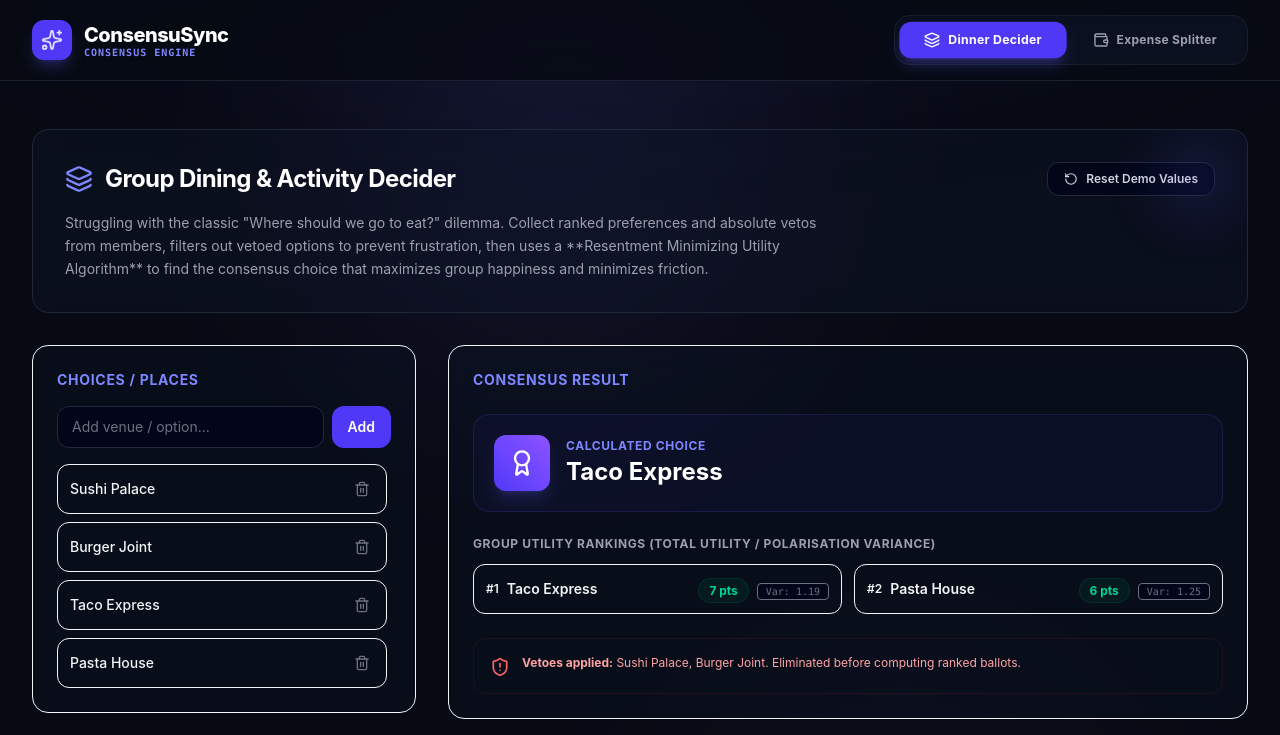
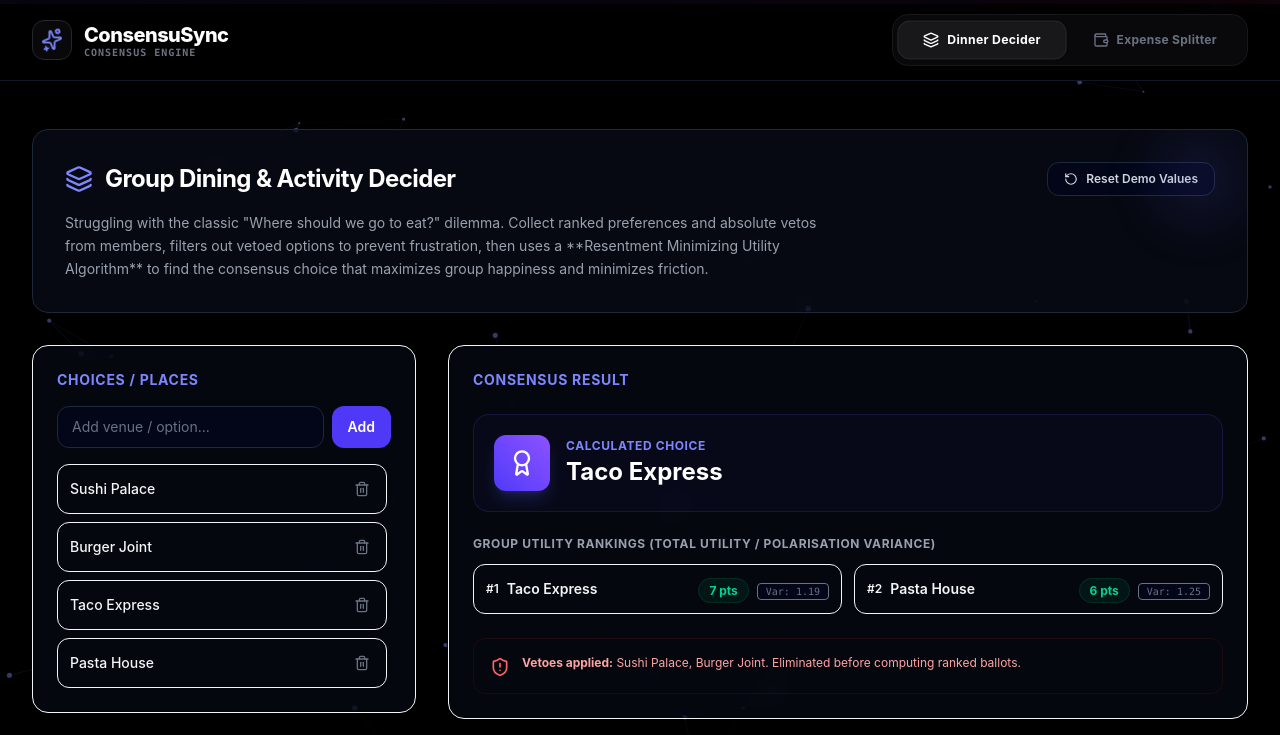
Before and after one commit to mrepiepie/Consenus-sync-, a React (Vite) app: page / in a window 1280 px wide. Shown: the top 735 px of the page. Built offline with nearby package versions, Linux system fonts and the light colour scheme.

Commit message:
Implement interactive canvas cursor particles and absolute black themed background

```diff
--- a/src/App.jsx
+++ b/src/App.jsx
@@ -1,61 +1,185 @@
-import React, { useState } from 'react';
+import React, { useState, useEffect, useRef } from 'react';
 import ActivityDecider from './components/ActivityDecider';
 import BillSplitter from './components/BillSplitter';
 import { Layers, Wallet, Sparkles } from 'lucide-react';
 
 function App() {
   const [activeTab, setActiveTab] = useState('dining');
+  const canvasRef = useRef(null);
+
+  // Mouse particle interactive background logic
+  useEffect(() => {
+    const canvas = canvasRef.current;
+    if (!canvas) return;
+    const ctx = canvas.getContext('2d');
+
+    let animationId;
+    let width = (canvas.width = window.innerWidth);
+    let height = (canvas.height = window.innerHeight);
+
+    const particles = [];
+    const particleCount = 70;
+    const maxDistance = 120;
+    const mouse = { x: null, y: null, radius: 150 };
+
+    class Particle {
+      constructor() {
+        this.x = Math.random() * width;
+        this.y = Math.random() * height;
+        this.vx = (Math.random() - 0.5) * 0.6;
+        this.vy = (Math.random() - 0.5) * 0.6;
+        this.size = Math.random() * 2 + 1;
+        this.originalSize = this.size;
+      }
+
+      update() {
+        // Move particle
+        this.x += this.vx;
+        this.y += this.vy;
+
+        // Bounce on boundary limits
+        if (this.x < 0 || this.x > width) this.vx *= -1;
+        if (this.y < 0 || this.y > height) this.vy *= -1;
+
+        // Push away from mouse cursor interactively
+        if (mouse.x !== null && mouse.y !== null) {
+          const dx = this.x - mouse.x;
+          const dy = this.y - mouse.y;
+          const dist = Math.sqrt(dx * dx + dy * dy);
+          if (dist < mouse.radius) {
+            const force = (mouse.radius - dist) / mouse.radius;
+            const angle = Math.atan2(dy, dx);
+            this.x += Math.cos(angle) * force * 3;
+            this.y += Math.sin(angle) * force * 3;
+            this.size = this.originalSize * 1.5;
+          } else {
+            this.size = this.originalSize;
+          }
+        }
+      }
+
+      draw() {
+        ctx.beginPath();
+        ctx.arc(this.x, this.y, this.size, 0, Math.PI * 2);
+        ctx.fillStyle = 'rgba(129, 140, 248, 0.4)';
+        ctx.fill();
+      }
+    }
+
+    // Initialize particles
+    for (let i = 0; i < particleCount; i++) {
+      particles.push(new Particle());
+    }
+
+    // Event listeners
+    const handleMouseMove = (e) => {
+      mouse.x = e.clientX;
+      mouse.y = e.clientY;
+    };
+
+    const handleMouseLeave = () => {
+      mouse.x = null;
+      mouse.y = null;
+    };
+
+    const handleResize = () => {
+      width = canvas.width = window.innerWidth;
+      height = canvas.height = window.innerHeight;
+    };
+
+    window.addEventListener('mousemove', handleMouseMove);
+    window.addEventListener('mouseleave', handleMouseLeave);
+    window.addEventListener('resize', handleResize);
+
+    const animate = () => {
+      ctx.clearRect(0, 0, width, height);
+
+      // Draw and update particles
+      particles.forEach(p => {
+        p.update();
+        p.draw();
+      });
+
+      // Draw interactive connections
+      for (let i = 0; i < particles.length; i++) {
+        for (let j = i + 1; j < particles.length; j++) {
+          const dx = particles[i].x - particles[j].x;
+          const dy = particles[i].y - particles[j].y;
+          const dist = Math.sqrt(dx * dx + dy * dy);
+
+          if (dist < maxDistance) {
+            ctx.beginPath();
+            ctx.moveTo(particles[i].x, particles[i].y);
+            ctx.lineTo(particles[j].x, particles[j].y);
+            // Dynamic opacity based on proximity distance
+            const alpha = (1 - dist / maxDistance) * 0.15;
+            ctx.strokeStyle = `rgba(129, 140, 248, ${alpha})`;
+            ctx.lineWidth = 1;
+            ctx.stroke();
+          }
+        }
+      }
+
+      animationId = requestAnimationFrame(animate);
+    };
+
+    animate();
+
+    return () => {
+      cancelAnimationFrame(animationId);
+      window.removeEventListener('mousemove', handleMouseMove);
+      window.removeEventListener('mouseleave', handleMouseLeave);
+      window.removeEventListener('resize', handleResize);
+    };
+  }, []);
 
   return (
-    <div className="min-h-screen text-gray-100 flex flex-col relative overflow-hidden bg-[#070a13] font-sans selection:bg-indigo-500/30 selection:text-indigo-200">
+    <div className="min-h-screen text-gray-100 flex flex-col relative overflow-hidden bg-black font-sans selection:bg-indigo-500/30 selection:text-indigo-200">
 
-      {/* Dynamic Animated Floating Background Blobs */}
-      <div className="absolute inset-0 z-0 pointer-events-none overflow-hidden" aria-hidden="true">
-        {/* Blob 1 - Slow float */}
-        <div className="bg-floating-blob-1 absolute top-[-10%] left-[20%] w-[600px] h-[600px] rounded-full bg-[radial-gradient(circle,rgba(99,102,241,0.13)_0%,rgba(124,58,237,0.03)_60%,transparent_100%)] filter blur-[80px]" />
+      {/* Interactive Glowing Interactive Canvas Background */}
+      <canvas
+        ref={canvasRef}
+        className="absolute inset-0 z-0 pointer-events-none"
+      />
 
-        {/* Blob 2 - Counter float */}
-        <div className="bg-floating-blob-2 absolute bottom-[10%] right-[10%] w-[500px] h-[500px] rounded-full bg-[radial-gradient(circle,rgba(236,72,153,0.06)_0%,rgba(99,102,241,0.02)_60%,transparent_100%)] filter blur-[90px]" />
-
-        {/* Ambient Top Glow Grid */}
-        <div className="absolute top-0 left-1/2 -translate-x-1/2 w-full max-w-7xl h-[300px] bg-[radial-gradient(ellipse_60%_50%_at_50%_0%,rgba(99,102,241,0.08)_0%,transparent_100%)] filter blur-[50px]" />
-      </div>
+      {/* Top Border Gradient Shadow Accent */}
+      <div className="absolute top-0 left-0 w-full h-1 bg-gradient-to-r from-indigo-500 via-purple-500 to-pink-500 z-50" />
 
       {/* Navigation Header */}
-      <header className="relative z-50 border-b border-gray-800/80 bg-[#070a13]/80 backdrop-blur-lg sticky top-0">
+      <header className="relative z-50 border-b border-gray-900 bg-black/90 backdrop-blur-lg sticky top-0">
         <div className="max-w-7xl mx-auto px-6 lg:px-8 h-20 flex items-center justify-between">
 
-          {/* Logo / Brand */}
+          {/* Brand Logo & Animated Icon */}
           <div className="flex items-center gap-3">
-            <div className="h-10 w-10 bg-indigo-600 rounded-xl flex items-center justify-center shadow-lg shadow-indigo-500/25 transition-transform hover:rotate-12 duration-300">
-              <Sparkles className="h-5.5 w-5.5 text-white animate-pulse" />
+            <div className="h-10 w-10 bg-zinc-950 border border-zinc-800 rounded-xl flex items-center justify-center shadow-lg shadow-black transition-transform duration-300">
+              <Sparkles className="h-5.5 w-5.5 text-indigo-400 logo-rotate" />
             </div>
             <div>
               <span className="font-extrabold text-xl tracking-tight text-white block">ConsensuSync</span>
-              <span className="text-[10px] block text-indigo-400 font-mono tracking-widest uppercase -mt-1 font-bold">
+              <span className="text-[10px] block text-gray-500 font-mono tracking-widest uppercase -mt-1 font-bold">
                 Consensus Engine
               </span>
             </div>
           </div>
 
           {/* Navigation island */}
-          <nav className="flex space-x-1 bg-slate-900/60 p-1.5 rounded-2xl border border-gray-800/60 backdrop-blur-md shadow-inner">
+          <nav className="flex space-x-1 bg-zinc-950 p-1.5 rounded-2xl border border-zinc-900 shadow-lg">
             <button
               onClick={() => setActiveTab('dining')}
-              className={`flex items-center gap-2 px-6 py-2.5 rounded-xl text-xs font-bold tracking-wide transition-all duration-300 ${
+              className={`flex items-center gap-2 px-6 py-2.5 rounded-xl text-xs font-bold tracking-wide transition-all duration-300 cursor-pointer ${
                 activeTab === 'dining'
-                  ? 'bg-indigo-600 text-white shadow-lg shadow-indigo-500/25 scale-[1.02]'
-                  : 'text-gray-400 hover:text-gray-200'
+                  ? 'bg-zinc-900 text-white shadow border border-zinc-800 scale-[1.02]'
+                  : 'text-gray-500 hover:text-gray-300'
               }`}
             >
               <Layers className="h-4 w-4" /> Dinner Decider
             </button>
             <button
               onClick={() => setActiveTab('bills')}
-              className={`flex items-center gap-2 px-6 py-2.5 rounded-xl text-xs font-bold tracking-wide transition-all duration-300 ${
+              className={`flex items-center gap-2 px-6 py-2.5 rounded-xl text-xs font-bold tracking-wide transition-all duration-300 cursor-pointer ${
                 activeTab === 'bills'
-                  ? 'bg-indigo-600 text-white shadow-lg shadow-indigo-500/25 scale-[1.02]'
-                  : 'text-gray-400 hover:text-gray-200'
+                  ? 'bg-zinc-900 text-white shadow border border-zinc-800 scale-[1.02]'
+                  : 'text-gray-500 hover:text-gray-300'
               }`}
             >
               <Wallet className="h-4 w-4" /> Expense Splitter
@@ -71,7 +195,7 @@ function App() {
       </main>
 
       {/* Footer */}
-      <footer className="relative z-10 border-t border-gray-900 bg-slate-950/40 py-6 text-center text-xs text-gray-500">
+      <footer className="relative z-10 border-t border-zinc-950 bg-black/40 py-6 text-center text-xs text-gray-600">
         ConsensuSync decision-making platform &copy; {new Date().getFullYear()} &middot; Built for Club Application
       </footer>
     </div>
--- a/src/index.css
+++ b/src/index.css
@@ -8,7 +8,7 @@
 
   color-scheme: dark;
   color: #f3f4f6;
-  background-color: #0b0f19;
+  background-color: #000000;
 
   font-synthesis: none;
   text-rendering: optimizeLegibility;
@@ -19,31 +19,18 @@
 body {
   margin: 0;
   min-height: 100vh;
-  background: radial-gradient(circle at 0% 0%, rgba(29, 78, 216, 0.15) 0%, transparent 40%),
-              radial-gradient(circle at 100% 100%, rgba(124, 58, 237, 0.15) 0%, transparent 40%),
-              #070a13;
+  background: #000000;
   overflow-x: hidden;
 }
 
-/* Floating floating-element keyframes for dynamic background elements */
-@keyframes float-slower {
-  0% { transform: translateY(0px) rotate(0deg); }
-  50% { transform: translateY(-25px) rotate(180deg); }
-  100% { transform: translateY(0px) rotate(360deg); }
+/* Logo slow infinite rotation */
+@keyframes spin-slow {
+  from { transform: rotate(0deg); }
+  to { transform: rotate(360deg); }
 }
 
-@keyframes float-faster {
-  0% { transform: translateY(0px) rotate(0deg) scale(1); }
-  50% { transform: translateY(-15px) rotate(-180deg) scale(1.05); }
-  100% { transform: translateY(0px) rotate(-360deg) scale(1); }
-}
-
-.bg-floating-blob-1 {
-  animation: float-slower 20s infinite ease-in-out;
-}
-
-.bg-floating-blob-2 {
-  animation: float-faster 15s infinite ease-in-out;
+.logo-rotate {
+  animation: spin-slow 12s infinite linear;
 }
 
 /* Card subtle floating hover animations */
@@ -57,14 +44,14 @@ body {
   box-shadow: 0 20px 40px -15px rgba(99, 102, 241, 0.25);
 }
 
-/* Glass panel styling */
+/* Glass panel styling in absolute dark mode */
 .glass-card {
-  background: rgba(17, 25, 40, 0.65);
+  background: rgba(8, 8, 12, 0.9);
   backdrop-filter: blur(16px);
   -webkit-backdrop-filter: blur(16px);
-  border: 1px solid rgba(255, 255, 255, 0.08);
+  border: 1px solid rgba(255, 255, 255, 0.05);
   border-radius: 16px;
-  box-shadow: 0 8px 32px 0 rgba(0, 0, 0, 0.37);
+  box-shadow: 0 8px 32px 0 rgba(0, 0, 0, 0.8);
 }
 
 /* Custom scrollbars */
@@ -74,7 +61,7 @@ body {
 }
 
 ::-webkit-scrollbar-track {
-  background: rgba(17, 25, 40, 0.5);
+  background: rgba(8, 8, 12, 0.5);
 }
 
 ::-webkit-scrollbar-thumb {
@@ -93,23 +80,6 @@ body {
   -webkit-text-fill-color: transparent;
 }
 
-.text-gradient-cyan {
-  background: linear-gradient(135deg, #22d3ee 0%, #0d9488 100%);
-  -webkit-background-clip: text;
-  -webkit-text-fill-color: transparent;
-}
-
-.text-gradient-gold {
-  background: linear-gradient(135deg, #fbbf24 0%, #f59e0b 100%);
-  -webkit-background-clip: text;
-  -webkit-text-fill-color: transparent;
-}
-
-/* Active element borders */
-.border-gradient-active {
-  border-image: linear-gradient(135deg, #6366f1, #a78bfa) 1;
-}
-
 /* Keyframe animations */
 @keyframes fadeIn {
   from { opacity: 0; transform: translateY(10px); }
```
